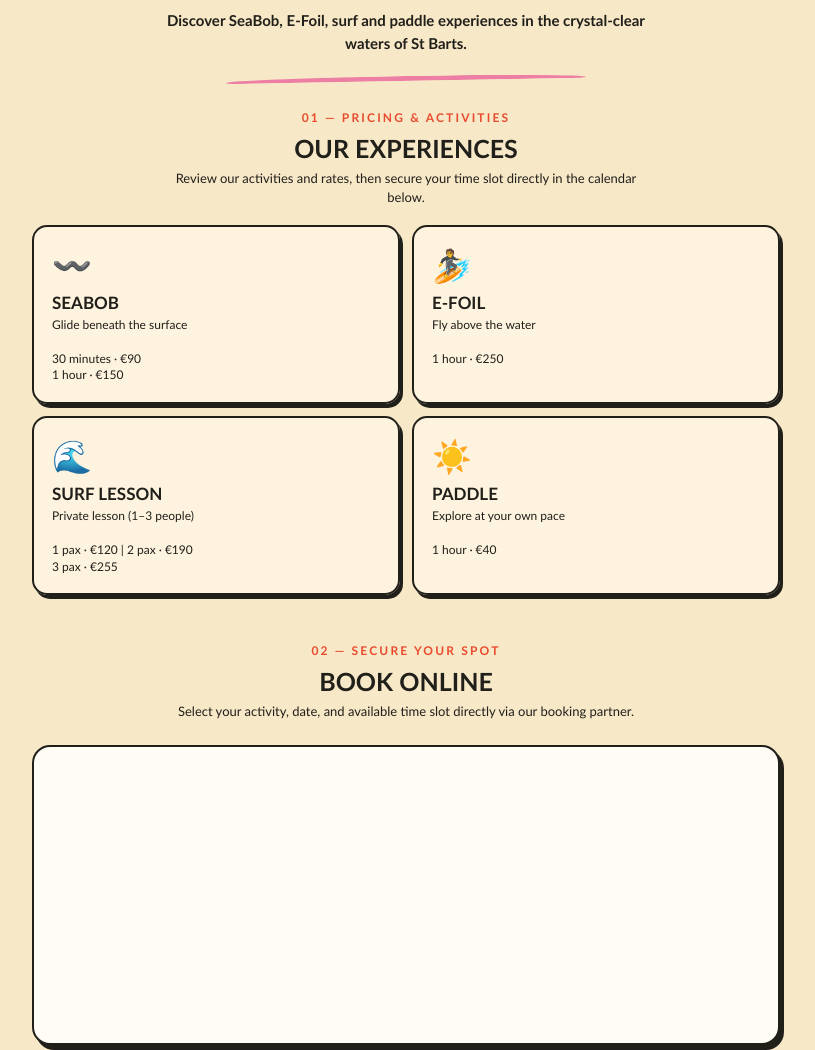
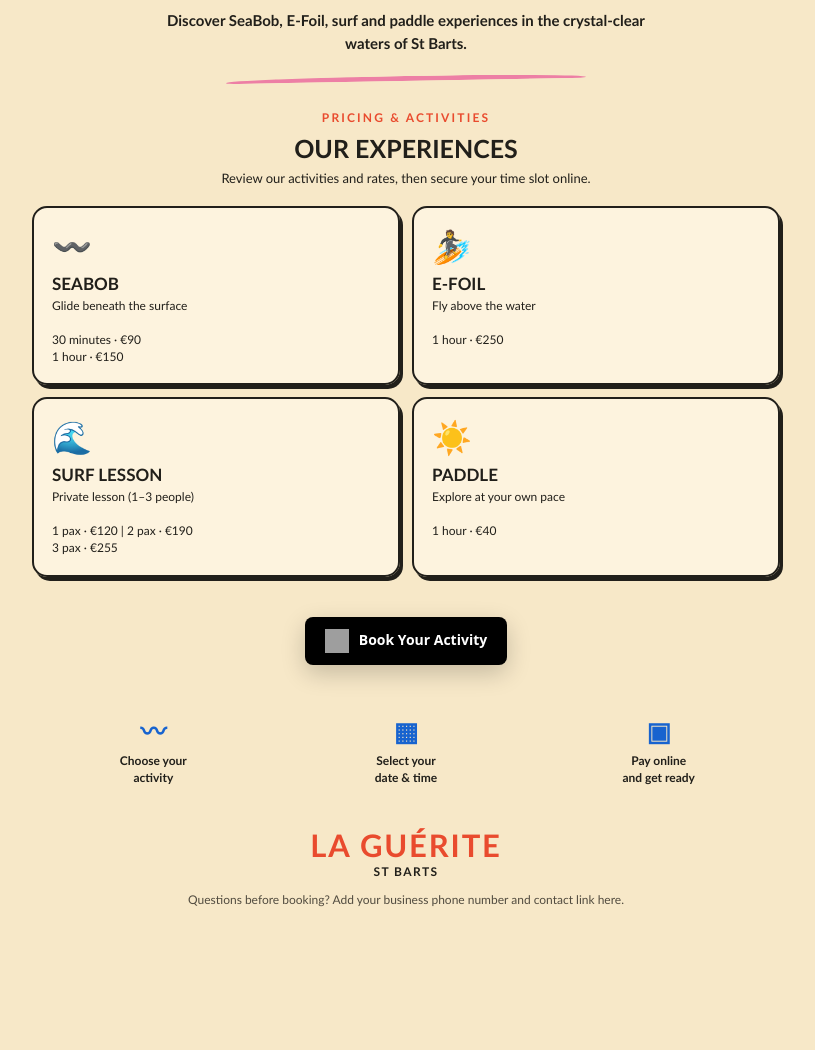
Before and after one commit to rencfa/la-guerite, a plain HTML site: page index.html in a window 1280 px wide. Shown: the part 273-1323 px from the top of the page, without its empty margins (234-1049 px from the left). After the commit the page ends 1230 px from the top, so only its background shows below. Drawn offline with Linux system fonts and the light colour scheme; grey boxes are pictures that could not be loaded; a script that the page names is missing.

Commit message:
Add files via upload

```diff
--- a/index.html
+++ b/index.html
@@ -19,17 +19,17 @@
 .section-title{text-align:center;font-size:25px;text-transform:uppercase;margin:0 0 6px}
 .hint{text-align:center;font-size:13px;line-height:1.45;margin:0 auto 18px;max-width:500px}
 
-.services{display:grid;grid-template-columns:repeat(2,minmax(0,1fr));gap:12px;margin-bottom:48px}
+.services{display:grid;grid-template-columns:repeat(2,minmax(0,1fr));gap:12px;margin-bottom:32px}
 .service{position:relative;text-align:left;background:#fff8e8b8;border:2px solid var(--ink);border-radius:15px;padding:14px 12px;min-height:160px;box-shadow:3px 4px 0 var(--ink)}
 .emoji{font-size:32px;display:block;margin-bottom:7px}.service strong{display:block;font-size:17px;text-transform:uppercase;margin-bottom:4px}.service small{display:block;font-size:12px;line-height:1.4}
 
-.widget-container{margin-top:24px;background:#fffdf5;border:2px solid var(--ink);border-radius:18px;padding:18px;box-shadow:4px 5px 0 var(--ink); display:flex; justify-content:center; align-items:center; min-height:300px}
+.action-area{display:flex;justify-content:center;margin:40px 0 48px}
 
 .steps{display:grid;grid-template-columns:repeat(3,1fr);gap:10px;margin:32px 0 20px;text-align:center}.stepbox{font-size:12px;font-weight:900;line-height:1.4}.stepbox b{display:block;font-size:26px;color:var(--blue);margin-bottom:4px}
 .footer{text-align:center;margin-top:40px}.brand{font-size:31px;color:var(--coral);font-weight:1000;text-transform:uppercase;letter-spacing:.06em}.location{font-weight:900;font-size:12px;letter-spacing:.12em}
 .note{font-size:12px;line-height:1.5;color:#514b3f;margin:10px 0 0}
 
-@media(min-width:650px){.wrap{padding-top:32px}.service{min-height:175px;padding:18px}.widget-container{padding:24px}}
+@media(min-width:650px){.wrap{padding-top:32px}.service{min-height:175px;padding:18px}}
 </style>
 </head>
 <body>
@@ -39,9 +39,9 @@
   <p class="sub">Discover SeaBob, E-Foil, surf and paddle experiences in the crystal-clear waters of St Barts.</p>
   <div class="scribble"></div>
 
-  <div class="kicker">01 — Pricing & Activities</div>
+  <div class="kicker">Pricing & Activities</div>
   <h2 class="section-title">Our Experiences</h2>
-  <p class="hint">Review our activities and rates, then secure your time slot directly in the calendar below.</p>
+  <p class="hint">Review our activities and rates, then secure your time slot online.</p>
 
   <section class="services" aria-label="Activities">
     <div class="service">
@@ -62,13 +62,9 @@
     </div>
   </section>
 
-  <div class="kicker">02 — Secure your spot</div>
-  <h2 class="section-title">Book Online</h2>
-  <p class="hint">Select your activity, date, and available time slot directly via our booking partner.</p>
-
-  <section class="widget-container">
-    <script src="https://www.sumupbookings.com/embed/sumup-bookings.js" data-slug="la-guerite-watersports" data-label="Réserver" async></script>
-  </section>
+  <div class="action-area">
+    <a href="https://www.sumupbookings.com/la-guerite-watersports?utm_source=button_widget" target="_blank" rel="noopener noreferrer" style="display:inline-flex;align-items:center;gap:10px;padding:12px 20px;border-radius:8px;background:#000;color:#fff;font:600 14px/1.2 system-ui,sans-serif;box-shadow:0 8px 24px rgba(0,0,0,.2);text-decoration:none"><img src="https://www.sumupbookings.com/icons/calendar_white.svg" alt="" style="width:24px;height:24px" />Book Your Activity</a>
+  </div>
 
   <div class="steps">
     <div class="stepbox"><b>〰</b>Choose your<br>activity</div>
```
